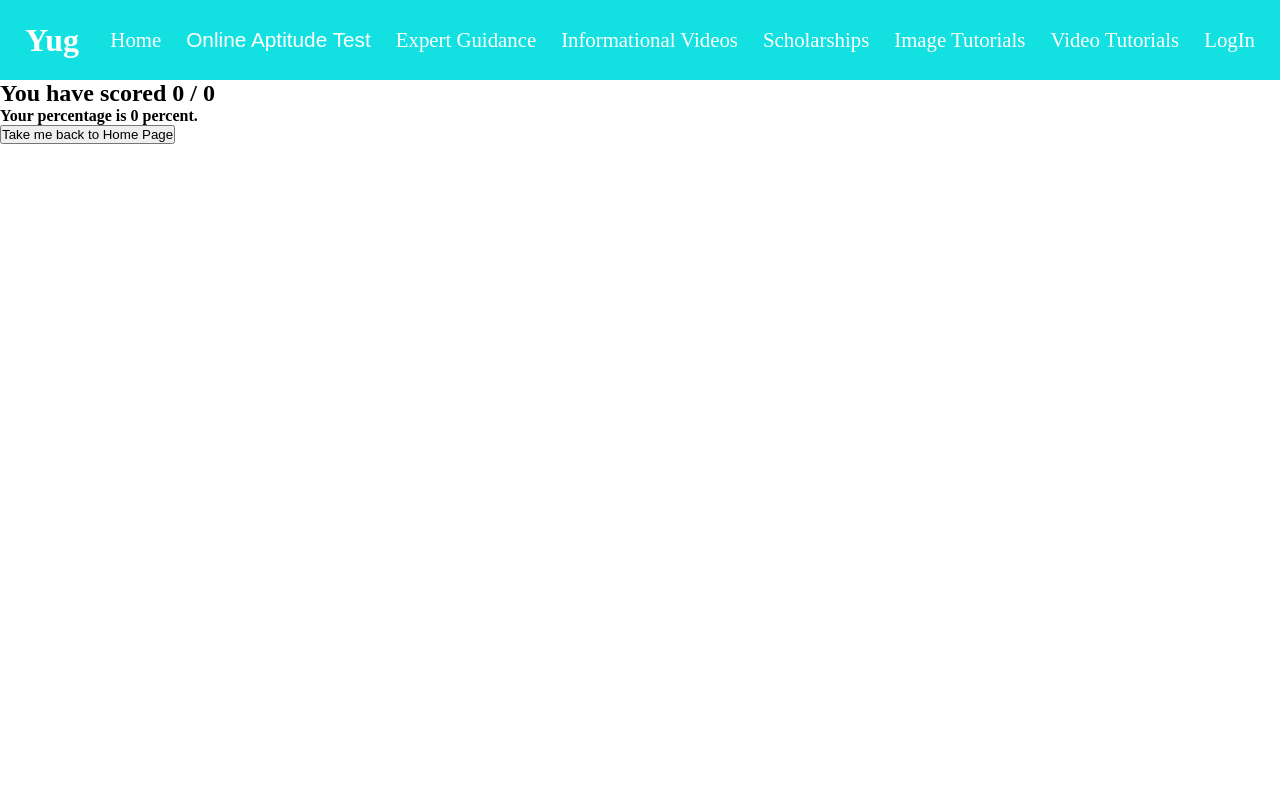
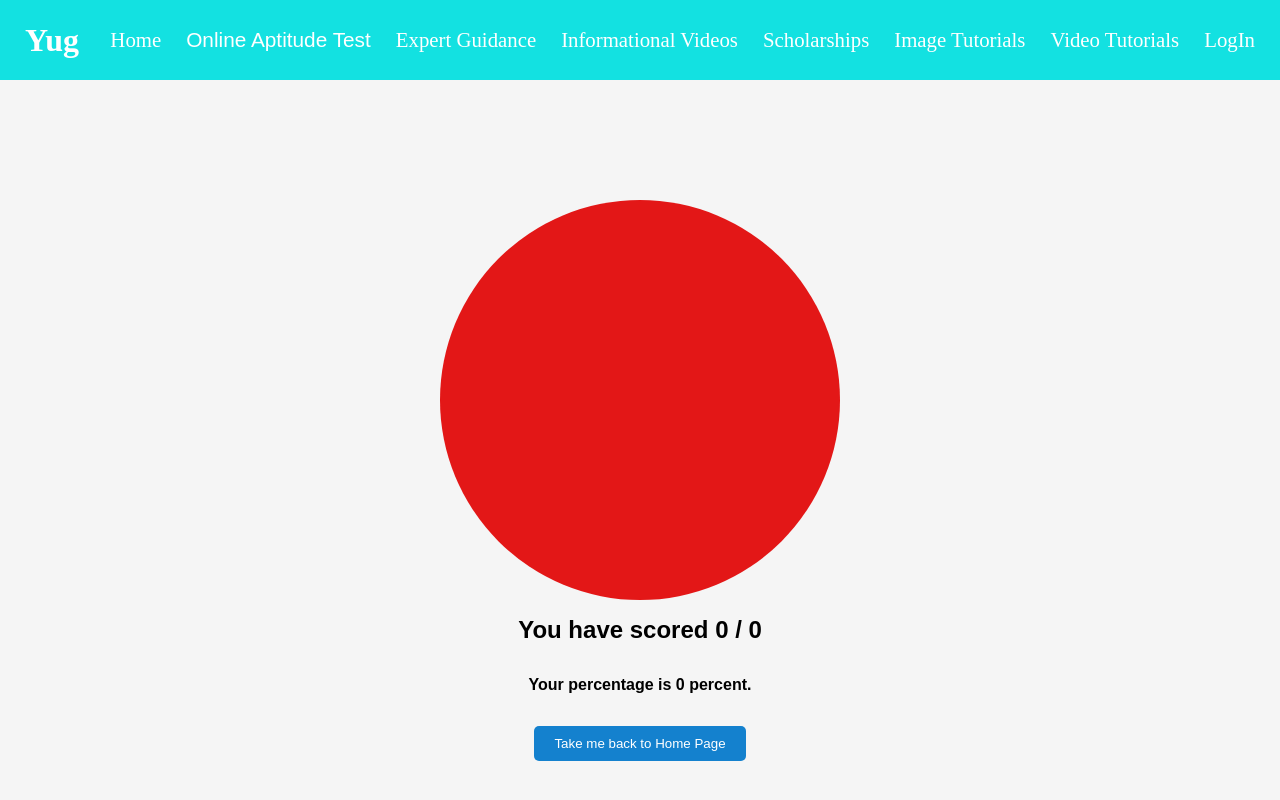
Before and after one commit to zugzwang03/Yug, an Angular app in the folder client/: page /score-card in a window 1280 px wide. Shown: the top 800 px of the page. Built offline with nearby package versions, Linux system fonts and the light colour scheme.

Commit message:
pie-chart done

```diff
--- a/client/src/app/landing-page/landing-page.component.css
+++ b/client/src/app/landing-page/landing-page.component.css
@@ -10,8 +10,6 @@
   justify-content: center;
   align-items: center;
 }
-
-
 
 .text-container {
   height: 100%;
@@ -40,13 +38,17 @@
 }
 
 .text-container h1 {
-    font-size: 3rem;
+  font-size: 5rem;
   font-family: "Roboto", sans-serif;
-    font-weight: 500;
+  font-weight: 800;
 }
 
+.text-container h2 {
+  font-size: 2.5rem;
+  font-family: "Times New Roman", Times, serif;
+}
 .text-container p {
-    font-size: 1.2rem;
+  font-size: 1rem;
   font-family: "Montserrat", sans-serif;
   line-height: 1.5;
 }
@@ -59,55 +61,51 @@
   cursor: pointer;
   padding: 10px 20px;
   width: 150px;
-    border: 1px solid rgb(209, 80, 238);
+  border: 1px solid rgb(17, 109, 189);
   border-radius: 10px;
-    background-color: rgb(221, 145, 239);
+  background-color: rgb(9, 97, 205);
 }
 
-@media(min-width:1250px) {
-
+@media (min-width: 1250px) {
   .container .image-container {
     padding: 1.5rem;
-        width :55%;
+    width: 55%;
   }
   .container .text-container {
     padding: 1.5rem;
     padding-left: 3rem;
     width: 45%;
   }
-
 }
-@media (max-width:1249px){
-    .container .image-container{
+@media (max-width: 1249px) {
+  .container .image-container {
     width: 45%;
     padding: 0px;
   }
-    .container .text-container{
+  .container .text-container {
     box-sizing: border-box;
     width: 55%;
     padding: 20px 15px 20px 55px;
   }
 }
 
-@media (max-width:1010px) {
-    .container{
+@media (max-width: 1010px) {
+  .container {
     display: flex;
     flex-flow: column-reverse;
-
   }
 
-    .container .image-container{
+  .container .image-container {
     box-sizing: border-box;
     width: 65%;
     z-index: -1;
     padding: 0px;
   }
-    .image-container{
+  .image-container {
     box-sizing: border-box;
     padding-top: 2rem;
-
   }
-    .container .text-container{
+  .container .text-container {
     width: 100%;
     height: calc(50vh - 40px);
     padding-top: 0px;
--- a/client/src/app/landing-page/landing-page.component.html
+++ b/client/src/app/landing-page/landing-page.component.html
@@ -2,12 +2,15 @@
 <div class="container">
     <div class="text-container">
         <h1>
-            Yug, for a better future
+            Yug
         </h1>
-        <p>Lets create an environment where childreen can learn, grow and develop their skills
+        <h2>
+            Building a better future
+        </h2>
+        <p>Education, the cornerstone of individual and societal advancement, holds the power to unlock potential, bridge divides, and fuel progress. Yet, the concept of "quality education" remains an elusive ideal, subject to interpretation and shaped by context. What constitutes a good education in one place might fall short in another, highlighting the complexity of defining and pursuing this worthy goal.
         </p>
-        <button> Get Started
+        <button (click)="goToLogin()"> Get Started
         </button>
     </div>
-    <div class="image-container"><img src="./online.png" alt="" srcset=""></div>
+    <div class="image-container"><img src="assets/landing-page.png" alt="" srcset=""></div>
 </div>
--- a/client/src/app/landing-page/landing-page.component.ts
+++ b/client/src/app/landing-page/landing-page.component.ts
@@ -1,16 +1,20 @@
 import { Component, EventEmitter, Output } from '@angular/core';
+import { Router, RouterLink } from '@angular/router';
 
 @Component({
   selector: 'app-landing-page',
   standalone: true,
-  imports: [],
+  imports: [RouterLink],
   templateUrl: './landing-page.component.html',
   styleUrl: './landing-page.component.css'
 })
 export class LandingPageComponent {
 
   @Output() loginInfo = new EventEmitter();
-  constructor() {
+  constructor(private router: Router) {
     this.loginInfo.emit();
   }
+  goToLogin() {
+    this.router.navigateByUrl('studentLogin');
+  }
 }
--- a/client/src/app/score-card/score-card.component.css
+++ b/client/src/app/score-card/score-card.component.css
@@ -0,0 +1,47 @@
+#body {
+  font-family: sans-serif;
+  display: flex;
+  flex-direction: column;
+  justify-content: center;
+  align-items: center;
+  min-height: 100vh;
+  background-color: #f5f5f5;
+}
+
+h2,
+h4 {
+  margin: 1rem 0;
+  text-align: center;
+}
+
+strong#score {
+  font-size: 2rem;
+  color: #222;
+}
+
+span#percentage {
+  font-size: 1.5rem;
+  color: #222;
+}
+
+button {
+  margin-top: 1rem;
+  padding: 10px 20px;
+  border: none;
+  border-radius: 5px;
+  background-color: #1481ce;
+  color: white;
+  cursor: pointer;
+}
+
+button:hover {
+  background-color: #1481ce;
+}
+
+.pie {
+  width: 400px;
+  height: 400px;
+
+  /* background-image: conic-gradient(rgb(227, 23, 23) 64%, rgb(6, 151, 6) 64%); */
+  border-radius: 50%;
+}
--- a/client/src/app/score-card/score-card.component.html
+++ b/client/src/app/score-card/score-card.component.html
@@ -1,3 +1,7 @@
+<div id="body">
+  <div class="pie"></div>
+
+
   <h2>
     You have scored
     <strong
@@ -6,3 +10,4 @@
   </h2>
   <h4>Your percentage is {{ aptitudeScore.percentage }} percent.</h4>
   <button (click)="backHome()">Take me back to Home Page</button>
+</div>
--- a/client/src/app/score-card/score-card.component.ts
+++ b/client/src/app/score-card/score-card.component.ts
@@ -1,4 +1,4 @@
-import { Component, OnInit } from '@angular/core';
+import { Component, OnInit, Renderer2 } from '@angular/core';
 import { StudentService } from '../student.service';
 import { aptitudeScore } from '../question';
 import { Router, RouterModule } from '@angular/router';
@@ -16,9 +16,12 @@ export class ScoreCardComponent implements OnInit {
     totalScore: 0,
     percentage: 0
   }
-  constructor(private studentService: StudentService, private router: Router) { }
+  constructor(private studentService: StudentService, private router: Router, private renderer: Renderer2) { }
   ngOnInit(): void {
     this.aptitudeScore = this.studentService.aptitudeScore;
+    var pie = document.querySelector('.pie');
+    console.log(pie);
+    this.renderer.setStyle(pie, 'background-image', `conic-gradient( rgb(6, 151, 6) ${this.aptitudeScore.percentage }%, rgb(227, 23, 23) ${(this.aptitudeScore.percentage) }%)`);
   }
   backHome() {
     this.router.navigateByUrl('landing-page')
```
Also changed, not shown: client/src/assets/landing-page.png (renamed from client/src/assets/online.png). Lines whose indentation alone changed are shown as unchanged.
